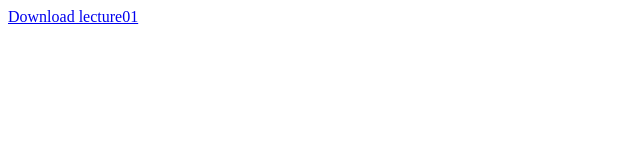
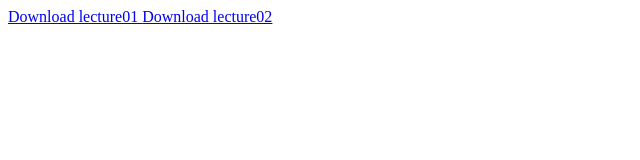
Before and after one commit to mrdavoodi/python-course, a plain HTML site: page index.html in a window 1280 px wide. Shown: the whole page, without its empty margins (0-640 px from the left). Drawn offline with Linux system fonts and the light colour scheme.

Commit message:
download lecture2 added

```diff
--- a/index.html
+++ b/index.html
@@ -1,5 +1,6 @@
 <html>
 <body>
   <a href="https://github.com/mrdavoodi/python-course/raw/master/Lecture1.pptx">Download lecture01 </a>
+  <a href="https://github.com/mrdavoodi/python-course/raw/master/Lecture2.pptx">Download lecture02 </a>
 </body>
 </html>
```
